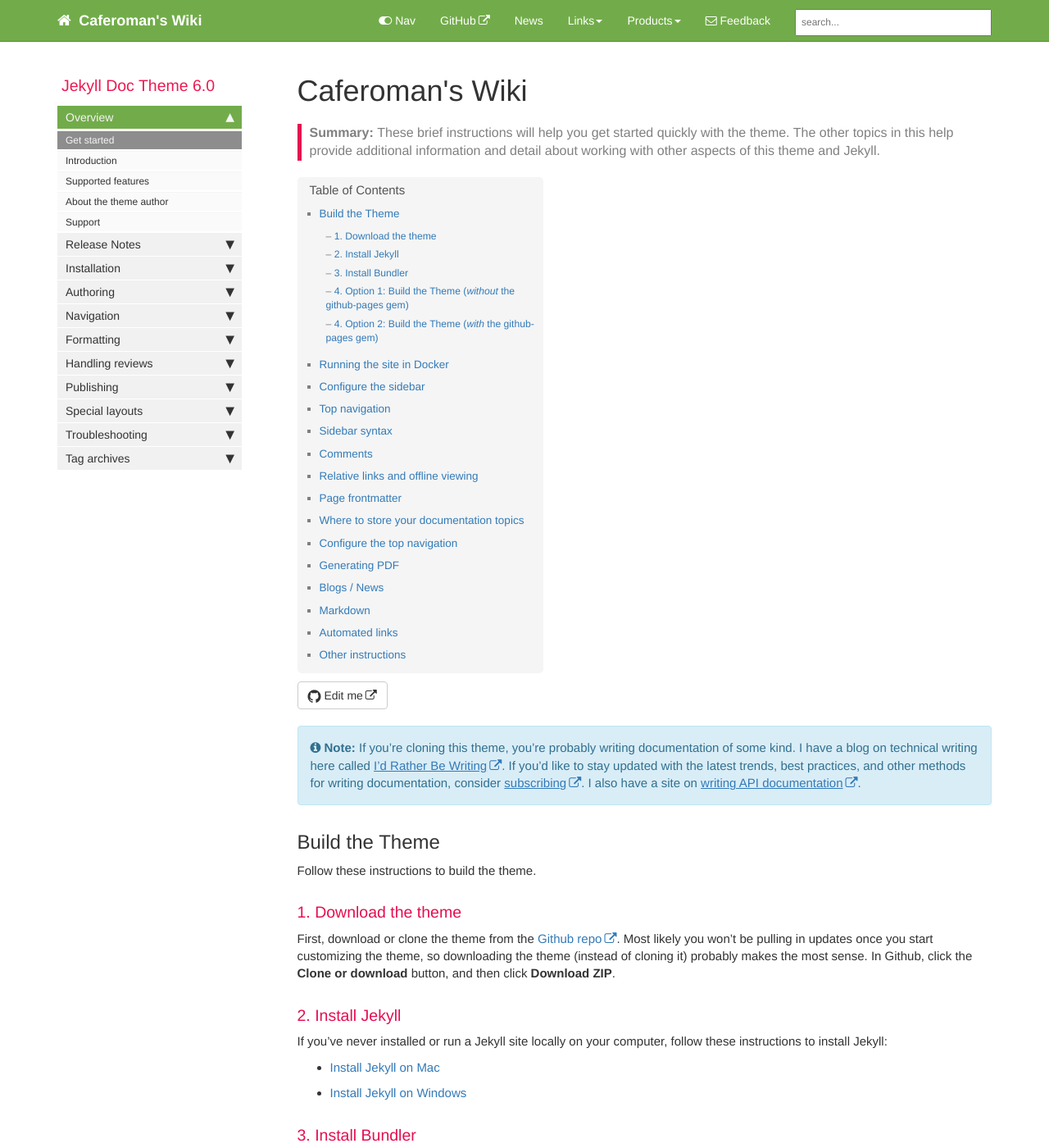
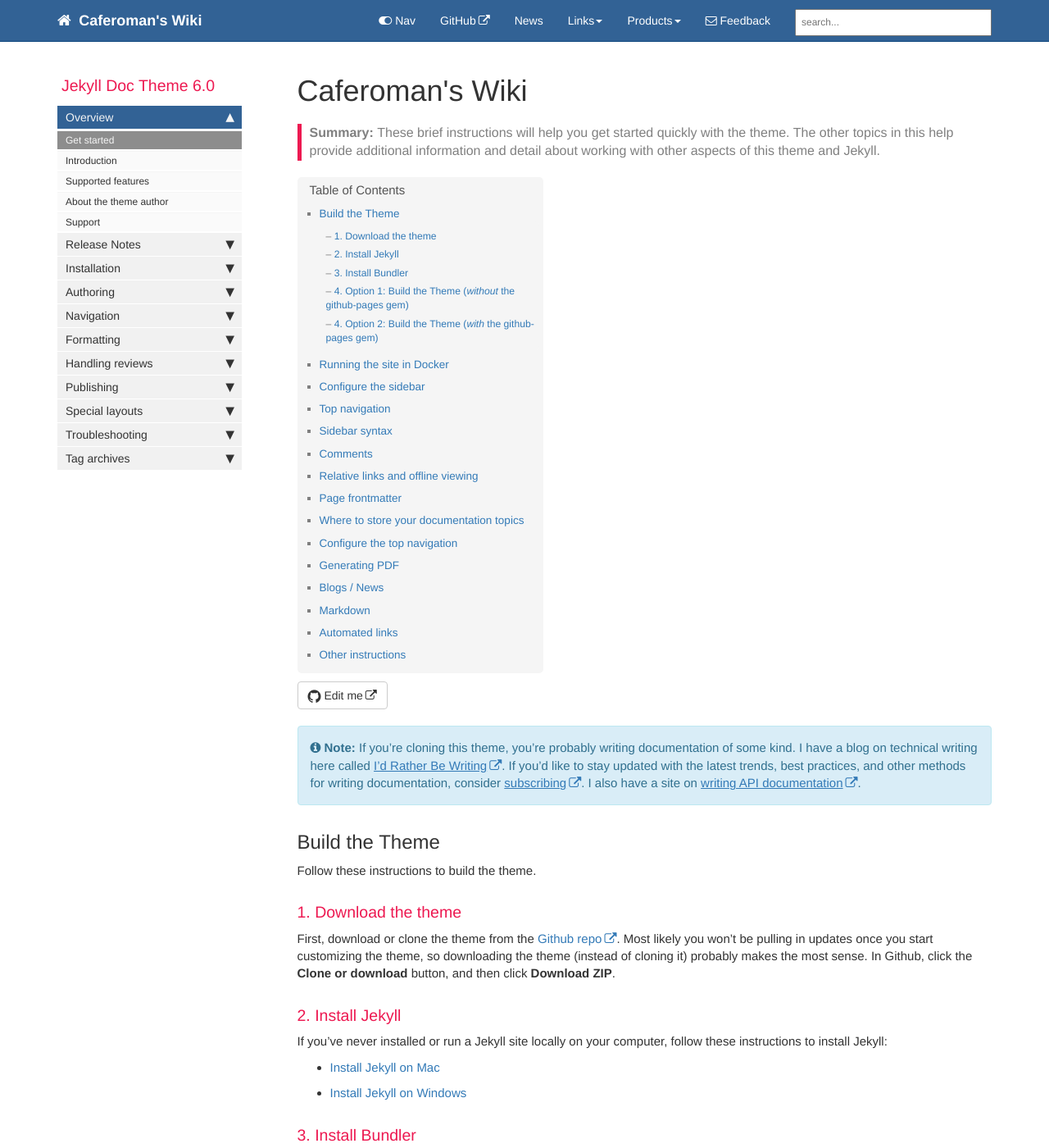
Before and after one commit to caferoman/caferoman.github.io, a Jekyll site: the page built from index.md, in a window 1280 px wide and 1400 px high. Shown: the whole window at 82% size. Built offline with Jekyll 4.4.1, drawn with Linux system fonts in a browser that asks for light colours; comment, search, counter and statistics services are not loaded.

Commit message:
Update theme-doubled.css

```diff
--- a/css/theme-doubled.css
+++ b/css/theme-doubled.css
@@ -1,11 +1,11 @@
 .summary {
     color: #808080;
-    border-left: 5px solid #E50E51;
+    border-left: 5px solid #ED1951;
     font-size:16px;
 }
 
 
-h3 {color: #E50E51; }
+h3 {color: #ED1951; }
 h4 {color: #808080; }
 
 .nav-tabs > li.active > a, .nav-tabs > li.active > a:hover, .nav-tabs > li.active > a:focus {
@@ -14,20 +14,20 @@
 }
 
 .nav > li.active > a {
-    background-color: #72ac4a;
+    background-color: #326295;
 }
 
 .nav > li > a:hover {
-    background-color: #72ac4a;
+    background-color: #215B8F;
 }
 
 div.navbar-collapse .dropdown-menu > li > a:hover {
-    background-color: #72ac4a;
+    background-color: #326295;
 }
 
 .nav li.thirdlevel > a {
     background-color: #FAFAFA !important;
-    color: #72ac4a;
+    color: #215B8F;
     font-weight: bold;
 }
 
@@ -38,43 +38,42 @@
 }
 
 .navbar-inverse {
-    background-color: #72ac4a;
-    border-color: #5b893c;
+    background-color: #326295;
+    border-color: #0c457d;
 }
 .navbar-inverse .navbar-nav>li>a, .navbar-inverse .navbar-brand {
     color: white;
 }
 
 .navbar-inverse .navbar-nav>li>a:hover, a.fa.fa-home.fa-lg.navbar-brand:hover {
-    color: #f0f0f0;
+    color: #F0F0F0;
 }
 
 a.navbar-brand:hover {
-    color: #f0f0f0;
+    color: #F0F0F0;
 }
 
 .navbar-inverse .navbar-nav > .open > a, .navbar-inverse .navbar-nav > .open > a:hover, .navbar-inverse .navbar-nav > .open > a:focus {
-    color: #5b893c;
+    color: #015CAE;
 }
 
 .navbar-inverse .navbar-nav > .open > a, .navbar-inverse .navbar-nav > .open > a:hover, .navbar-inverse .navbar-nav > .open > a:focus {
-    background-color: #5b893c;
-    color: #ffffff;
+    background-color: #015CAE;
+    color: #FFFFFF;
 }
 
-/* not sure if using this ...*/
 .navbar-inverse .navbar-collapse, .navbar-inverse .navbar-form {
-    border-color: #72ac4a !important;
+    border-color: #215B8F !important;
 }
 
 .btn-primary {
     color: #ffffff;
-    background-color: #5b893c;
-    border-color: #5b893c;
+    background-color: #326295;
+    border-color: #326295;
 }
 
 .navbar-inverse .navbar-nav > .active > a, .navbar-inverse .navbar-nav > .active > a:hover, .navbar-inverse .navbar-nav > .active > a:focus {
-    background-color: #5b893c;
+    background-color: #326295;
 }
 
 .btn-primary:hover,
@@ -82,25 +81,25 @@
 .btn-primary:active,
 .btn-primary.active,
 .open .dropdown-toggle.btn-primary {
-    background-color: #72ac4a;
-    border-color: #5b893c;
+    background-color: #216F9B;
+    border-color: #326295;
 }
 
 .printTitle {
-    color: #5b893c !important;
+    color: #0c457d !important;
 }
 
-body.print h1 {color: #5b893c !important; font-size:28px;}
+body.print h1 {color: #0c457d !important; font-size:28px;}
 body.print h2 {color: #595959 !important; font-size:24px;}
 body.print h3 {color: #E50E51 !important; font-size:16px;}
 body.print h4 {color: #679DCE !important; font-size:14px; font-style: italic;}
 
 .anchorjs-link:hover {
-    color: #4f7233;
+    color: #216f9b;
 }
 
 div.sidebarTitle {
-    color: #E50E51;
+    color: #0c457d;
 }
 
 li.sidebarTitle {
@@ -113,7 +112,7 @@
 }
 
 .navbar-inverse .navbar-toggle:focus, .navbar-inverse .navbar-toggle:hover {
-    background-color: #E50E51;
+    background-color: #0c457d;
 }
 
 .navbar-inverse .navbar-toggle {
```
